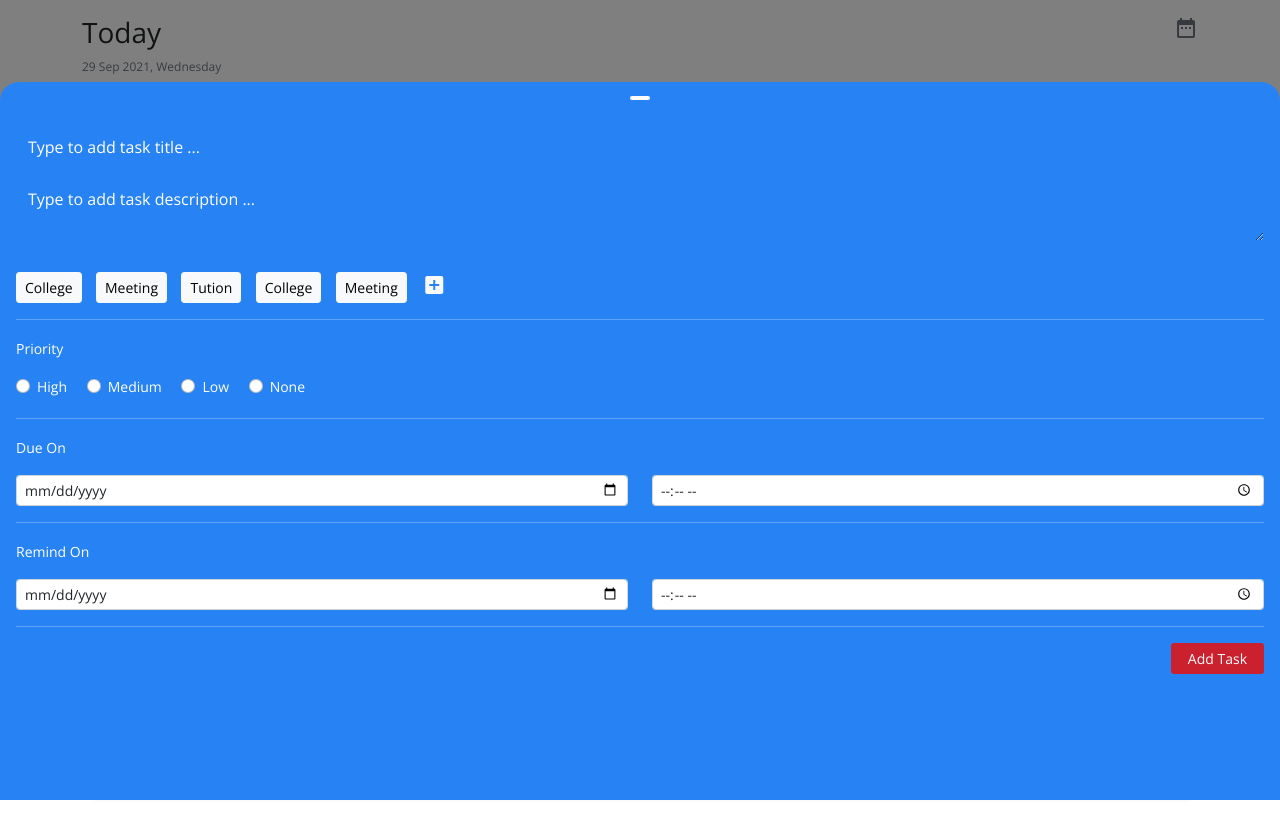
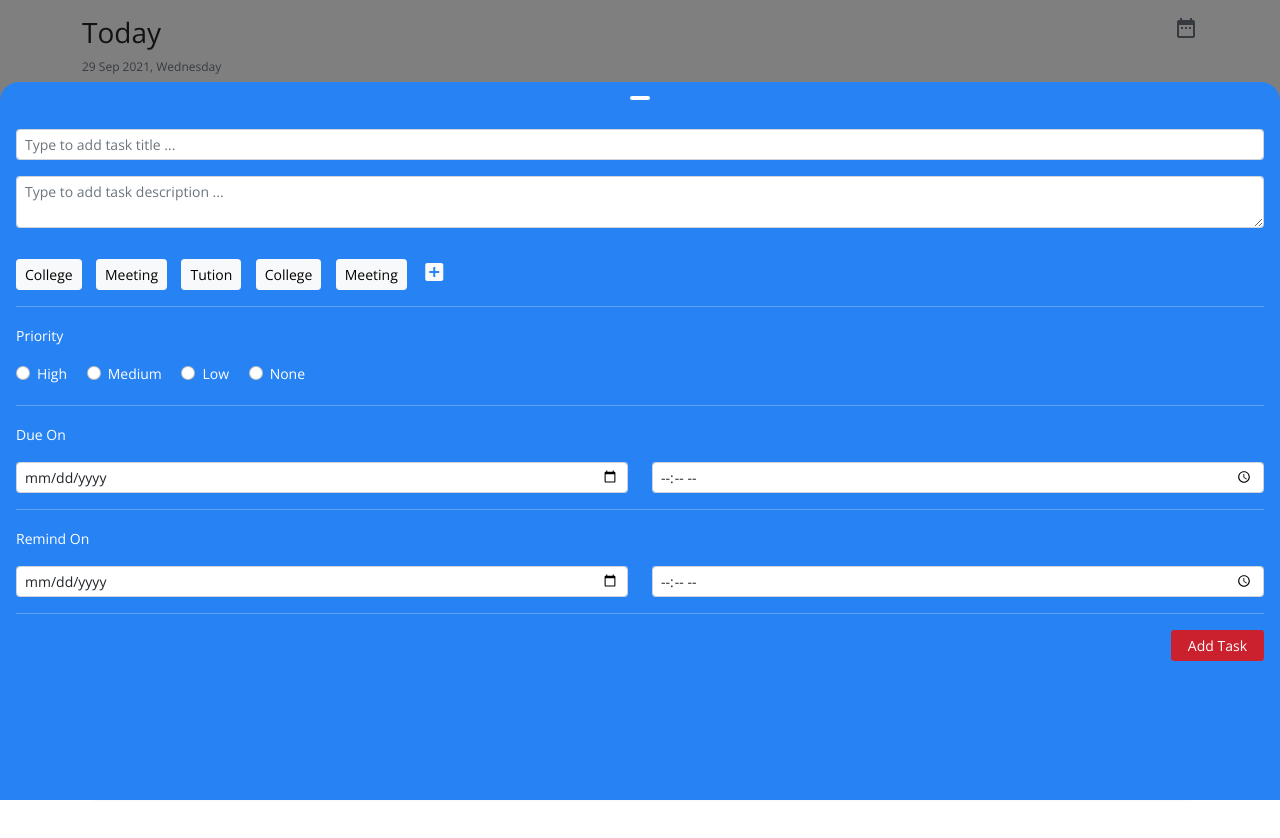
Before and after one commit to samvaidya961/js, a browser extension: page TaskPlanner/index.html in a window 1280 px wide. Both pictures are taken after typing "Sample" into the empty fields and a click on the button "+ Add new task". Drawn offline with nearby package versions, Linux system fonts and the light colour scheme.

Commit message:
Add files via upload

```diff
--- a/TaskPlanner/index.html
+++ b/TaskPlanner/index.html
@@ -322,11 +322,11 @@
         <div class="offcanvas-body">
             <form action="">
                 <div class="addtask-form">
-                    <input type="text" class="form-control" placeholder="Type to add task title ...">
+                    <input type="text" class="form-control form-control-sm" placeholder="Type to add task title ...">
                 </div>
                 <div class="addtask-form">
 
-                    <textarea rows="2" class="form-control" placeholder="Type to add task description ..."></textarea>
+                    <textarea rows="2" class="form-control form-control-sm" placeholder="Type to add task description ..."></textarea>
                 </div>
 
                 <div class="addcategory">
--- a/TaskPlanner/style.css
+++ b/TaskPlanner/style.css
@@ -178,29 +178,7 @@ p {
 .addtask-form {
   margin-bottom: 1rem;
 }
-.addtask-form input {
-  background-color: var(--teal);
-  border: none;
-}
-.addtask-form input:focus {
-  background-color: var(--teal);
-  border: none;
-}
-.addtask-form input::placeholder {
-  color: white;
-}
 
-.addtask-form textarea {
-  background-color: var(--teal);
-  border: none;
-}
-.addtask-form textarea:focus {
-  background-color: var(--teal);
-  border: none;
-}
-.addtask-form textarea::placeholder {
-  color: white;
-}
 .addtask-priority {
   margin-top: 1rem;
 }
```
